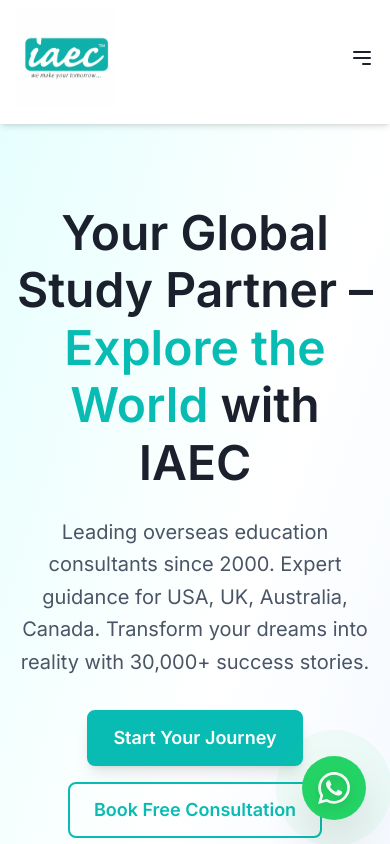
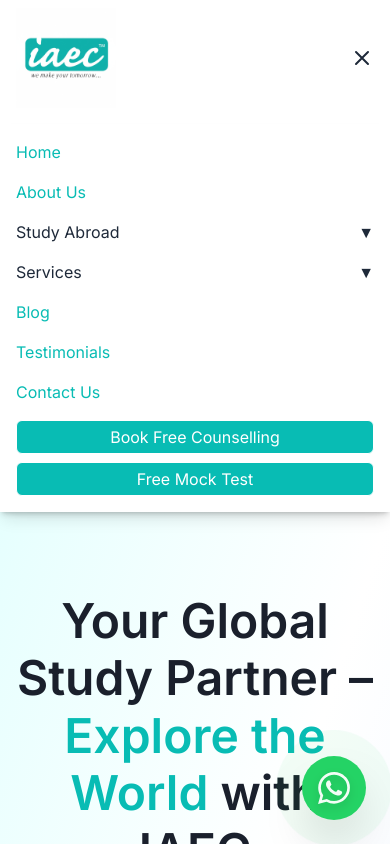
Before and after one commit to KartavyaDikshit/IAEC, a Next.js app: page / in a window 390 px wide. Both pictures are taken after a click on the button 362 px from the left and 58 px from the top of the page. Shown: the top 844 px of the page. Built offline with nearby package versions, Linux system fonts and the light colour scheme.

Commit message:
mobile header fixed

```diff
--- a/src/components/Header.tsx
+++ b/src/components/Header.tsx
@@ -1,7 +1,13 @@
+'use client';
 import Image from 'next/image';
 import Link from 'next/link';
+import { useState } from 'react';
 
 const Header = () => {
+  const [isMobileMenuOpen, setIsMobileMenuOpen] = useState(false);
+  const [isStudyAbroadDropdownOpen, setIsStudyAbroadDropdownOpen] = useState(false);
+  const [isServicesDropdownOpen, setIsServicesDropdownOpen] = useState(false);
+
   return (
     <header className="sticky top-0 bg-white shadow-md z-50">
       <div className="container mx-auto px-4">
@@ -11,14 +17,15 @@
               <Image src="/images/IAECLog.jpeg" alt="IAEC Consultants" width="100" height="33" />
             </Link>
           </div>
+          {/* Desktop Navigation */}
           <nav className="hidden md:flex items-center space-x-4">
             <Link href="/" className="text-gray-800 hover:text-gray-900 text-lg">Home</Link>
             <Link href="/about" className="text-gray-800 hover:text-gray-900 text-lg">About Us</Link>
             <div className="relative group">
               <button className="text-[#08bcb4] hover:text-[#069aa2] flex items-center font-medium transition-colors text-lg">
-    Study Abroad <span className="ml-1">▾</span>
-  </button>
-              <div className="absolute hidden group-hover:block bg-white shadow-lg">
+                Study Abroad <span className="ml-1">▾</span>
+              </button>
+              <div className="absolute hidden group-hover:block bg-white shadow-lg rounded-md py-2 w-48">
                 <Link href="/study-abroad/uk" className="block px-4 py-2 text-base text-gray-800 hover:bg-gray-100">Study in UK</Link>
                 <Link href="/study-abroad/usa" className="block px-4 py-2 text-base text-gray-800 hover:bg-gray-100">Study in USA</Link>
                 <Link href="/study-abroad/australia" className="block px-4 py-2 text-base text-gray-800 hover:bg-gray-100">Study in Australia</Link>
@@ -30,9 +37,9 @@
             </div>
             <div className="relative group">
               <button className="text-[#08bcb4] hover:text-[#069aa2] flex items-center font-medium transition-colors text-lg">
-    Services <span className="ml-1">▾</span>
-  </button>
-              <div className="absolute hidden group-hover:block bg-white shadow-lg">
+                Services <span className="ml-1">▾</span>
+              </button>
+              <div className="absolute hidden group-hover:block bg-white shadow-lg rounded-md py-2 w-48">
                 <Link href="/services/coaching" className="block px-4 py-2 text-base text-gray-800 hover:bg-gray-100">Coaching Services</Link>
                 <Link href="/services/visa" className="block px-4 py-2 text-base text-gray-800 hover:bg-gray-100">Visa Services</Link>
                 <Link href="/services/travel-forex" className="block px-4 py-2 text-base text-gray-800 hover:bg-gray-100">Travel & Forex</Link>
@@ -45,15 +52,61 @@
           <div className="hidden md:flex items-center space-x-2">
             <Link href="/booking" className="px-3 py-1 rounded-md text-base border border-white" style={{ backgroundColor: '#08bcb4', color: 'white' }}>Book Free Counselling</Link>
             <Link href="/mock-test" className="px-3 py-1 rounded-md text-base border border-white" style={{ backgroundColor: '#08bcb4', color: 'white' }}>Free Mock Test</Link>
-
           </div>
+          {/* Mobile Menu Button */}
           <div className="md:hidden">
-            <button>
-              <svg className="w-6 h-6" fill="none" stroke="currentColor" viewBox="0 0 24 24" xmlns="http://www.w3.org/2000/svg"><path strokeLinecap="round" strokeLinejoin="round" strokeWidth="2" d="M4 6h16M4 12h16m-7 6h7"></path></svg>
+            <button onClick={() => setIsMobileMenuOpen(!isMobileMenuOpen)} className="text-gray-800 focus:outline-none">
+              <svg className="w-6 h-6" fill="none" stroke="currentColor" viewBox="0 0 24 24" xmlns="http://www.w3.org/2000/svg">
+                <path strokeLinecap="round" strokeLinejoin="round" strokeWidth="2" d={isMobileMenuOpen ? "M6 18L18 6M6 6l12 12" : "M4 6h16M4 12h16m-7 6h7"}></path>
+              </svg>
             </button>
           </div>
         </div>
       </div>
+      {/* Mobile Menu */}
+      {isMobileMenuOpen && (
+        <div className="md:hidden bg-white shadow-lg py-2">
+          <Link href="/" className="block px-4 py-2 text-base text-gray-800 hover:bg-gray-100">Home</Link>
+          <Link href="/about" className="block px-4 py-2 text-base text-gray-800 hover:bg-gray-100">About Us</Link>
+          {/* Mobile Study Abroad Dropdown */}
+          <div>
+            <button onClick={() => setIsStudyAbroadDropdownOpen(!isStudyAbroadDropdownOpen)} className="w-full text-left px-4 py-2 text-base text-gray-800 hover:bg-gray-100 flex justify-between items-center">
+              Study Abroad <span className="ml-1">{isStudyAbroadDropdownOpen ? '▲' : '▼'}</span>
+            </button>
+            {isStudyAbroadDropdownOpen && (
+              <div className="bg-gray-50 py-1">
+                <Link href="/study-abroad/uk" className="block px-8 py-2 text-sm text-gray-700 hover:bg-gray-100">Study in UK</Link>
+                <Link href="/study-abroad/usa" className="block px-8 py-2 text-sm text-gray-700 hover:bg-gray-100">Study in USA</Link>
+                <Link href="/study-abroad/australia" className="block px-8 py-2 text-sm text-gray-700 hover:bg-gray-100">Study in Australia</Link>
+                <Link href="/study-abroad/canada" className="block px-8 py-2 text-sm text-gray-700 hover:bg-gray-100">Study in Canada</Link>
+                <Link href="/study-abroad/ireland" className="block px-8 py-2 text-sm text-gray-700 hover:bg-gray-100">Study in Ireland</Link>
+                <Link href="/study-abroad/new-zealand" className="block px-8 py-2 text-sm text-gray-700 hover:bg-gray-100">Study in New Zealand</Link>
+                <Link href="/study-abroad/europe" className="block px-8 py-2 text-sm text-gray-700 hover:bg-gray-100">Study in Europe</Link>
+              </div>
+            )}
+          </div>
+          {/* Mobile Services Dropdown */}
+          <div>
+            <button onClick={() => setIsServicesDropdownOpen(!isServicesDropdownOpen)} className="w-full text-left px-4 py-2 text-base text-gray-800 hover:bg-gray-100 flex justify-between items-center">
+              Services <span className="ml-1">{isServicesDropdownOpen ? '▲' : '▼'}</span>
+            </button>
+            {isServicesDropdownOpen && (
+              <div className="bg-gray-50 py-1">
+                <Link href="/services/coaching" className="block px-8 py-2 text-sm text-gray-700 hover:bg-gray-100">Coaching Services</Link>
+                <Link href="/services/visa" className="block px-8 py-2 text-sm text-gray-700 hover:bg-gray-100">Visa Services</Link>
+                <Link href="/services/travel-forex" className="block px-8 py-2 text-sm text-gray-700 hover:bg-gray-100">Travel & Forex</Link>
+              </div>
+            )}
+          </div>
+          <Link href="/blog" className="block px-4 py-2 text-base text-gray-800 hover:bg-gray-100">Blog</Link>
+          <Link href="/testimonials" className="block px-4 py-2 text-base text-gray-800 hover:bg-gray-100">Testimonials</Link>
+          <Link href="/contact" className="block px-4 py-2 text-base text-gray-800 hover:bg-gray-100">Contact Us</Link>
+          <div className="px-4 py-2 space-y-2">
+            <Link href="/booking" className="block w-full text-center px-3 py-1 rounded-md text-base border border-white" style={{ backgroundColor: '#08bcb4', color: 'white' }}>Book Free Counselling</Link>
+            <Link href="/mock-test" className="block w-full text-center px-3 py-1 rounded-md text-base border border-white" style={{ backgroundColor: '#08bcb4', color: 'white' }}>Free Mock Test</Link>
+          </div>
+        </div>
+      )}
     </header>
   );
 };
```
